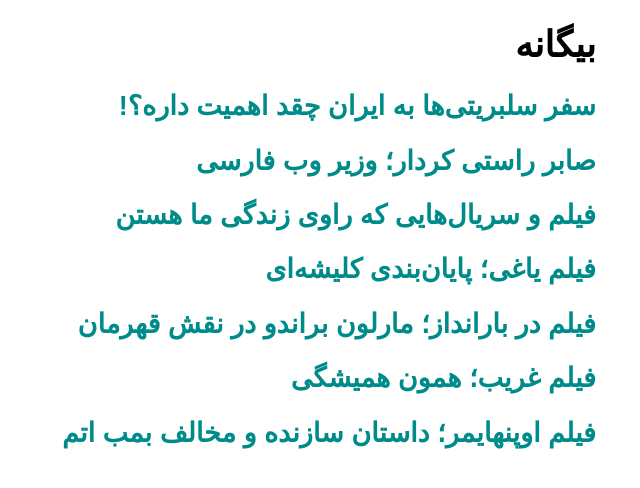
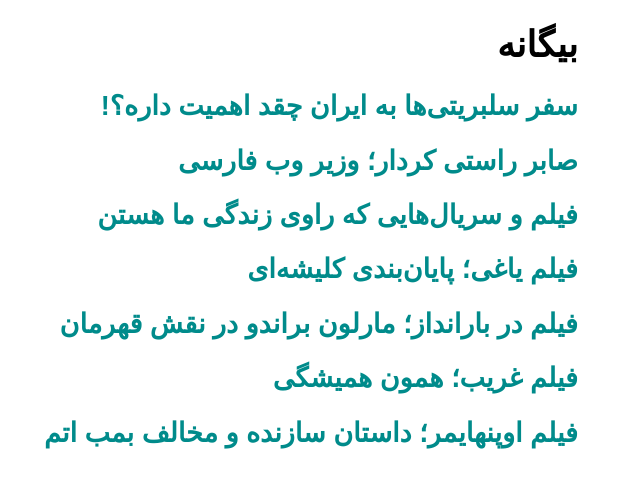
Before and after one commit to darkblog/darkblog.github.io, a Jekyll site: the page built from index.html, in a window 1280 px wide. Shown: the top 488 px of the page, without its empty margins (618-1258 px from the left). Built offline with Jekyll 4.4.1, drawn with Linux system fonts in a browser that asks for light colours.

Commit message:
Update index.html

```diff
--- a/index.html
+++ b/index.html
@@ -8,7 +8,7 @@
 <title>بیگانه</title>
 <meta name="description" content="بیگانه">
 <meta name="viewport" content="width=device-width">
-<style>body{font-family:sans-serif;font-size:large;margin:auto;padding:0 1em;max-width:48em}a{text-decoration:none;color:darkcyan}</style>
+<style>body{font-family:sans-serif;font-size:large;margin:auto;max-width:48em}a{text-decoration:none;color:darkcyan}</style>
 </head>
 <body>
 <h1>بیگانه</h1>
```
